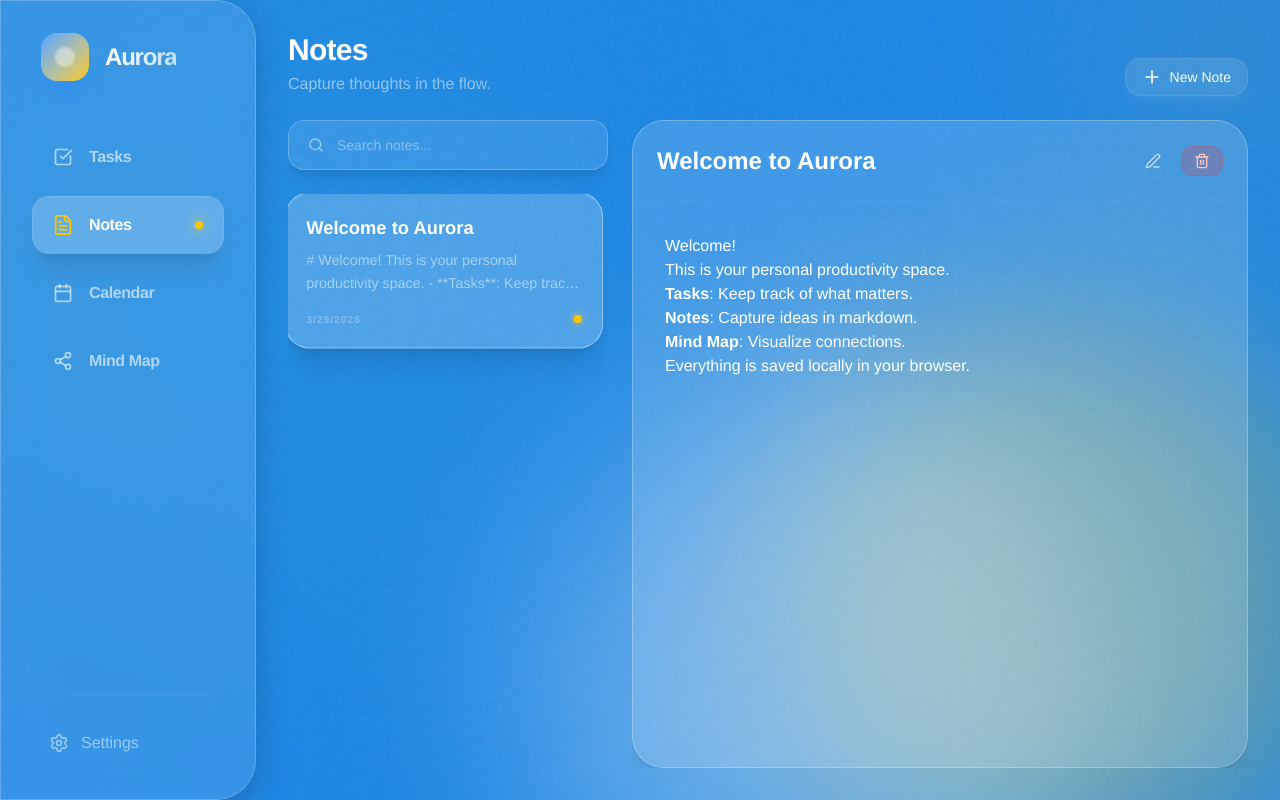
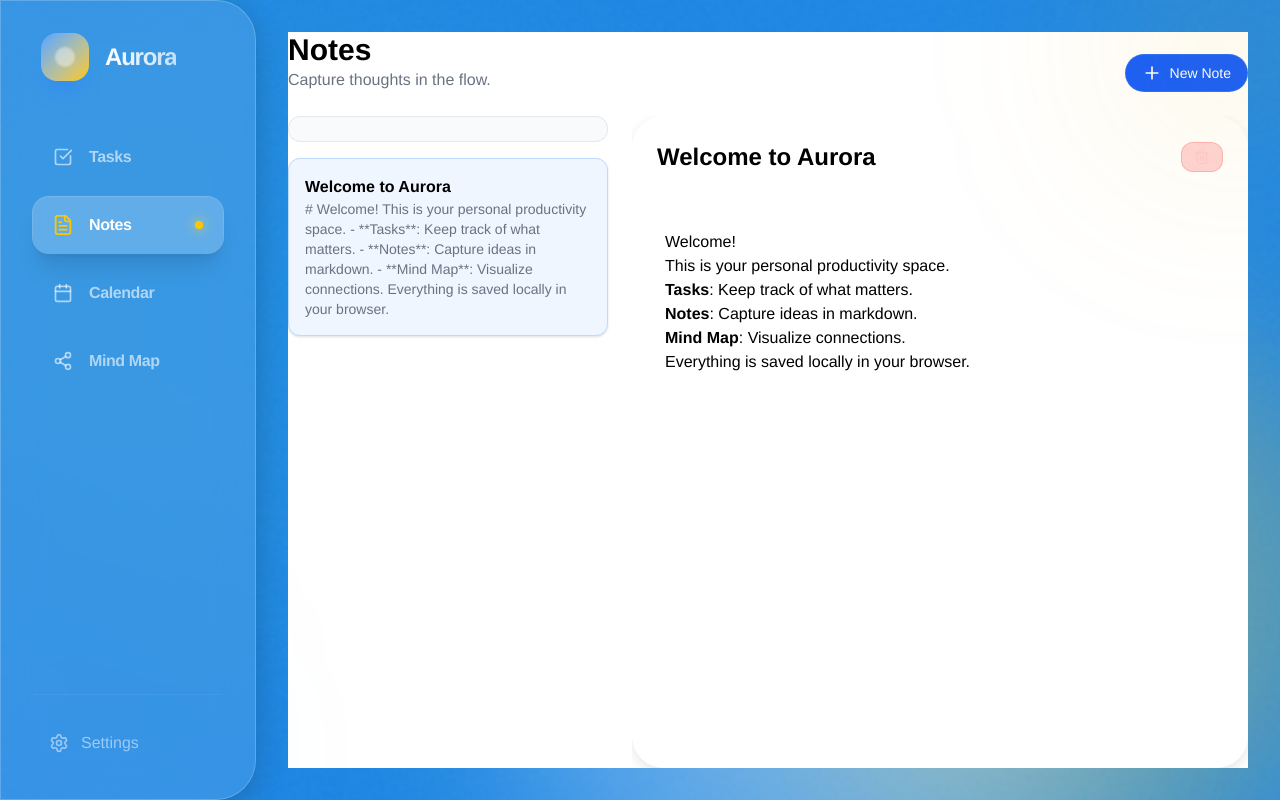
Before and after one commit to ngocphung1802003/My-to-do-list, a React (Vite) app: page / in a window 1280 px wide. Both pictures are taken after a click on the button "Notes". Built offline with nearby package versions, Linux system fonts and the light colour scheme.

Commit message:
Update Mindmap UI: white background, black dots, and smart node positioning

```diff
--- a/src/components/NotesView.tsx
+++ b/src/components/NotesView.tsx
@@ -50,57 +50,37 @@
   );
 
   return (
-    <div className="flex flex-col gap-6 h-full">
+    <div className="flex flex-col gap-6 h-full bg-white text-black">
       <div className="flex justify-between items-end">
         <div>
-          <h2 className="text-3xl font-bold tracking-tight mb-1">Notes</h2>
-          <p className="text-white/50">Capture thoughts in the flow.</p>
+          <h2 className="text-3xl font-bold text-black">Notes</h2>
+          <p className="text-gray-500">Capture thoughts in the flow.</p>
         </div>
-        <Button onClick={addNote} className="rounded-2xl">
-          <Plus className="w-5 h-5 mr-2" />
-          New Note
+        <Button onClick={addNote} className="bg-blue-600 hover:bg-blue-700 text-white">
+          <Plus className="w-5 h-5 mr-2" /> New Note
         </Button>
       </div>
 
       <div className="flex-1 flex gap-6 overflow-hidden">
-        {/* Sidebar List */}
-        <div className="w-80 flex flex-col gap-6">
-          <div className="relative">
-            <Search className="absolute left-5 top-1/2 -translate-y-1/2 w-4 h-4 text-white/50" />
-            <input
-              type="text"
-              placeholder="Search notes..."
-              value={searchQuery}
-              onChange={(e) => setSearchQuery(e.target.value)}
-              className="w-full bg-white/10 border border-white/20 rounded-2xl pl-12 pr-5 py-3.5 text-sm focus:outline-none focus:ring-2 focus:ring-white/30 transition-all text-white placeholder:text-white/40 shadow-lg"
-            />
-          </div>
-
-          <div className="flex-1 overflow-y-auto space-y-3 pr-2 custom-scrollbar">
+        {/* Sidebar */}
+        <div className="w-80 flex flex-col gap-4">
+          <input
+            className="bg-gray-50 border border-gray-200 text-black placeholder:text-gray-400 rounded-xl"
+          // ... các props khác
+          />
+          <div className="space-y-2">
             {filteredNotes.map((note) => (
               <button
                 key={note.id}
-                onClick={() => {
-                  setSelectedNoteId(note.id);
-                  setIsEditing(false);
-                }}
                 className={cn(
-                  'w-full text-left p-5 rounded-[24px] transition-all group relative overflow-hidden border',
+                  'w-full text-left p-4 rounded-xl border transition-all',
                   selectedNoteId === note.id
-                    ? 'bg-white/20 border-white/40 shadow-xl scale-[1.02]'
-                    : 'bg-white/5 border-transparent hover:bg-white/10 hover:border-white/10'
+                    ? 'bg-blue-50 border-blue-200 shadow-sm'
+                    : 'bg-white border-gray-100 hover:border-gray-300'
                 )}
               >
-                <h4 className="font-bold text-lg truncate mb-1.5">{note.title}</h4>
-                <p className="text-sm text-white/50 line-clamp-2 leading-relaxed">{note.content || 'No content yet...'}</p>
-                <div className="flex justify-between items-center mt-4">
-                  <p className="text-[10px] font-bold uppercase tracking-widest text-white/30">
-                    {new Date(note.updatedAt).toLocaleDateString()}
-                  </p>
-                  {selectedNoteId === note.id && (
-                    <div className="w-2 h-2 rounded-full bg-yellow-400 shadow-[0_0_8px_rgba(255,209,45,0.8)]" />
-                  )}
-                </div>
+                <h4 className="font-bold text-black">{note.title}</h4>
+                <p className="text-gray-500 text-sm">{note.content}</p>
               </button>
             ))}
           </div>
```
